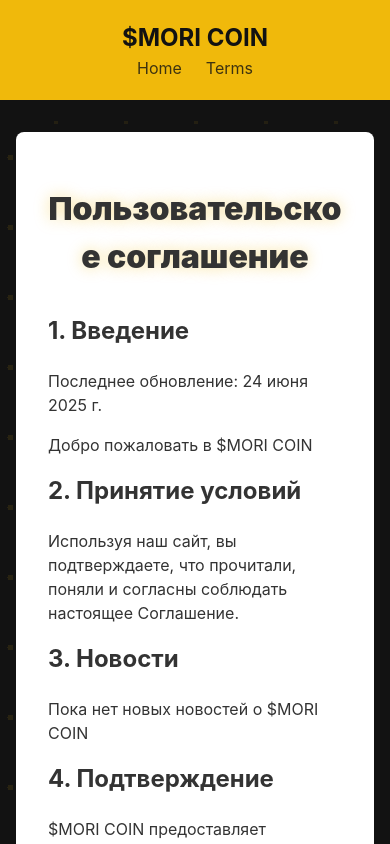
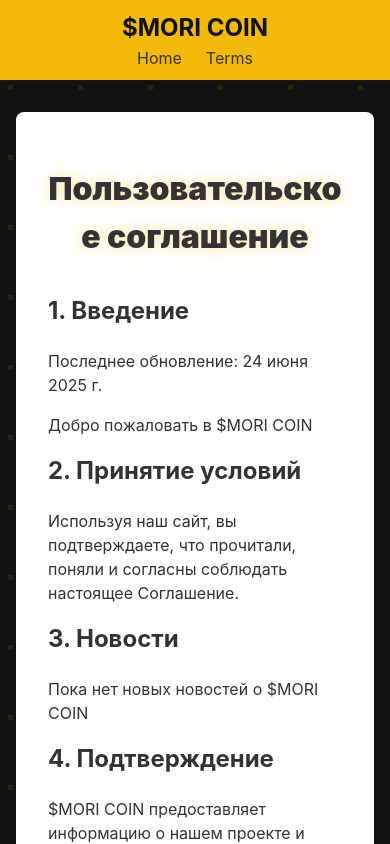
Before and after one commit to igkyunvnmhygvbkjk/www, a React (Vite) app: page /terms-of-service in a window 390 px wide. Shown: the top 844 px of the page. Built offline with nearby package versions, Linux system fonts and the light colour scheme; what react-google-recaptcha-v3 would draw is missing.

Commit message:
Исправление стилей

```diff
--- a/src/App.css
+++ b/src/App.css
@@ -25,7 +25,7 @@
 }
 
 .app-header {
-  padding: 1rem 0;
+  padding: 0.5rem 0; /* Уменьшено до половины */
 }
 
 .app-header .content-wrapper {
@@ -82,7 +82,7 @@
 
 @media (max-width: 600px) {
   .app-header {
-    padding: 1.25rem 0;
+    padding: 0.625rem 0; /* Уменьшено до половины для мобильных устройств */
   }
 
   .app-header .content-wrapper {
```
